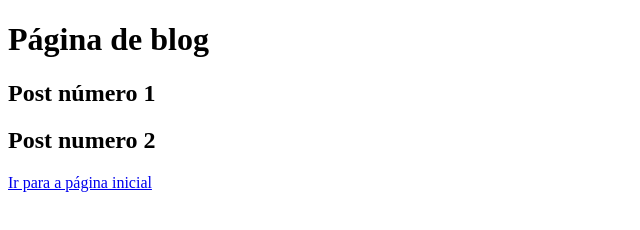
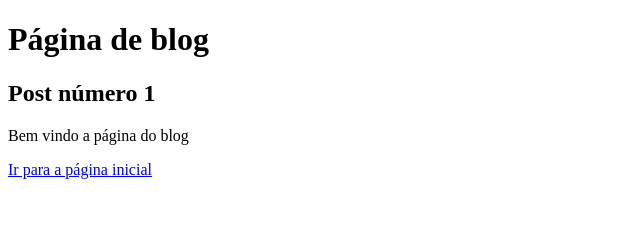
Before and after one commit to santiago-26/Aula-github, a plain HTML site: page blog.html in a window 1280 px wide. Shown: the whole page, without its empty margins (0-640 px from the left). Drawn offline with Linux system fonts and the light colour scheme.

Commit message:
Atualizações no layout

```diff
--- a/blog.html
+++ b/blog.html
@@ -8,7 +8,7 @@
 <body>
     <h1>Página de blog</h1>
     <h2>Post número 1</h2>
-    <h2>Post numero 2</h2>
+    <p>Bem vindo a página do blog</p>
     <a href="index.html">Ir para a página inicial</a>
 
 </body>
```
Also changed, not shown: index.html (+1 -0 lines).
